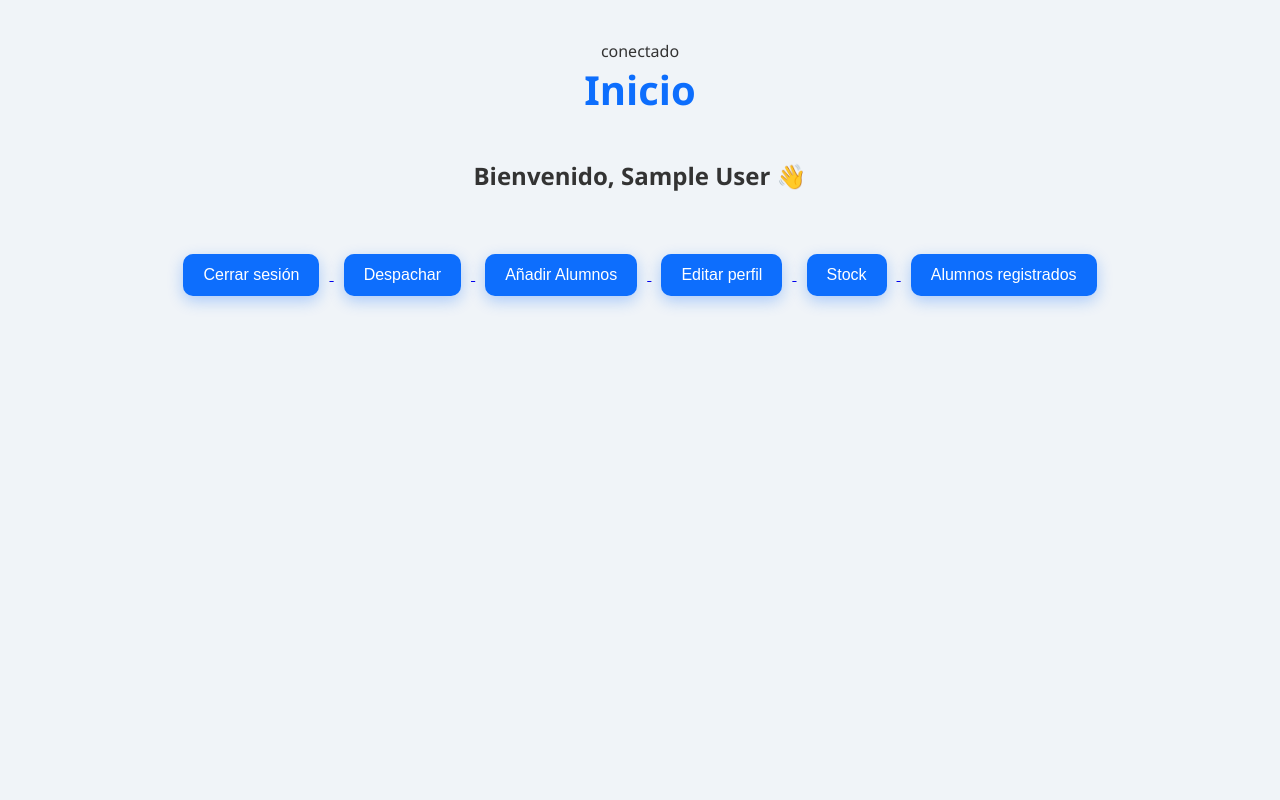
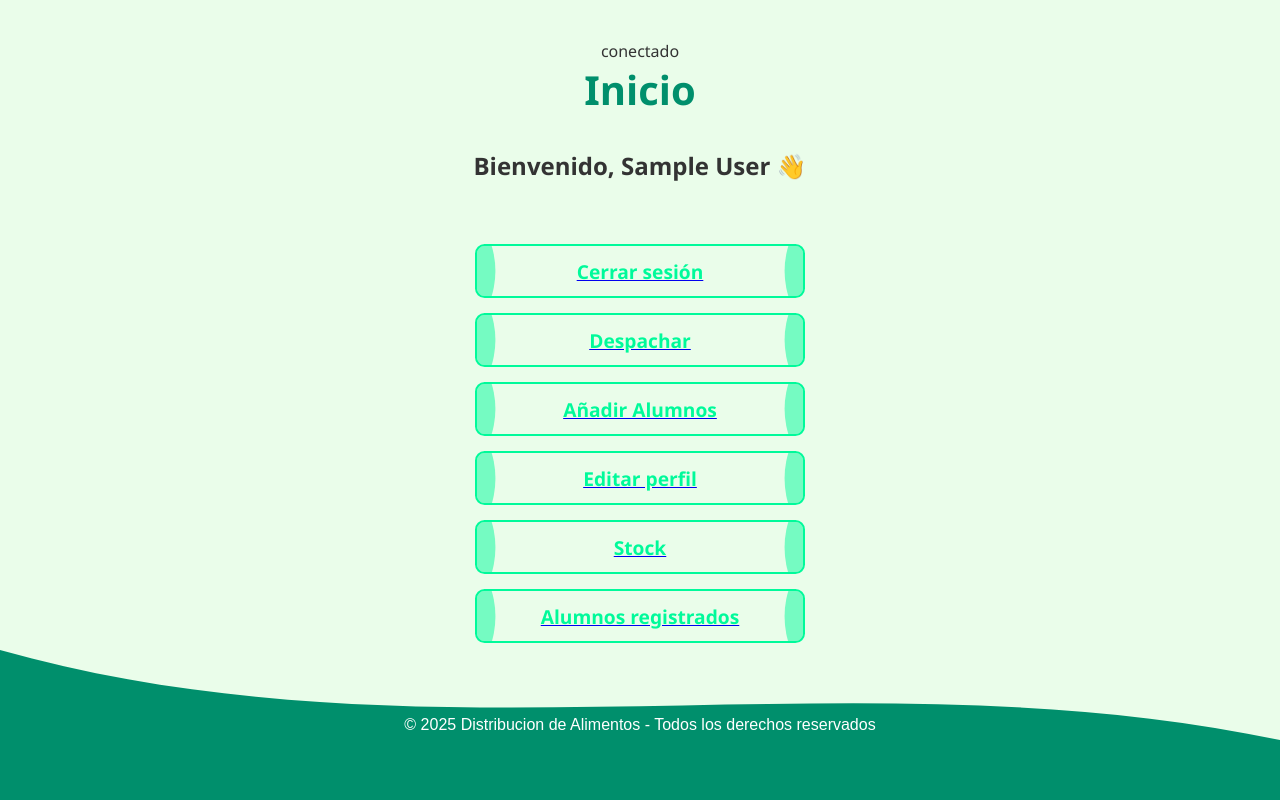
Before and after one commit to VMmagalimonzon/distribuci-n-de-alimentos, a PHP site: page /inicio.php in a window 1280 px wide. Run offline with PHP 8.4, Linux system fonts and the light colour scheme; the visitor is signed in with stand-in values (Sample User, id 1).

Commit message:
realice cambios en archivos php y css y agregue css

```diff
--- a/css/inicio.css
+++ b/css/inicio.css
@@ -4,62 +4,144 @@
   box-sizing: border-box;
 }
 
-ul, li {
-  list-style: none;
-}
-
 body {
   font-family: 'Segoe UI', sans-serif;
-  background-color: #f0f4f8;
+  background-color: #eafdea;
   padding: 40px;
   text-align: center;
   color: #333;
+  display: flex;
+  flex-direction: column;
+  min-height: 100vh;
 }
 
-/* Título */
+/* Títulos */
 h1 {
   font-size: 2.5rem;
-  color: #0d6efd;
-  margin-bottom: 20px;
+  color: #008f6c;
+  margin-bottom: 10px;
   animation: fadeInDown 1s ease-out;
 }
 
 h2 {
+  margin-bottom: 40px;
   color: #333;
-  margin-bottom: 30px;
 }
 
-/* Botones */
-button {
-  padding: 12px 20px;
-  margin: 10px;
-  background-color: #0d6efd;
-  color: white;
-  border: none;
-  border-radius: 10px;
-  font-size: 1rem;
-  cursor: pointer;
-  transition: transform 0.1s ease, box-shadow 0.3s;
-  box-shadow: 0 5px 15px rgba(13, 110, 253, 0.3);
+/* Contenedor para centrar botones */
+.menu {
+  display: flex;
+  flex-direction: column;
+  align-items: center;
+  gap: 15px;
+  margin-bottom: auto;
 }
 
-button:hover {
-  background-color: #0b5ed7;
+/* Botón animado estilo Uiverse */
+.menu a button {
+  all: unset;
+  display: flex;
+  justify-content: center;
+  align-items: center;
+  position: relative;
+  padding: 0.6em 2em;
+  border: mediumspringgreen solid 0.15em;
+  border-radius: 0.5em;
+  color: mediumspringgreen;
+  font-size: 1.2rem;
+  font-weight: 600;
+  cursor: pointer;
+  overflow: hidden;
+  transition: border 300ms, color 300ms;
+  background-color: transparent;
+  width: 250px;
 }
 
-button:active {
-  animation: bounce 0.3s;
+.menu a button p {
+  z-index: 1;
 }
 
-/* Animaciones */
-@keyframes bounce {
-  0%   { transform: scale(1); }
-  40%  { transform: scale(0.9); }
-  60%  { transform: scale(1.1); }
-  100% { transform: scale(1); }
+.menu a button:hover {
+  color: #212121;
+  background-color: #b8f5d0;
 }
 
+.menu a button:active {
+  border-color: teal;
+}
+
+.menu a button::after,
+.menu a button::before {
+  content: "";
+  position: absolute;
+  width: 9em;
+  aspect-ratio: 1;
+  background: mediumspringgreen;
+  opacity: 0.5;
+  border-radius: 50%;
+  transition: transform 500ms, background 300ms;
+}
+
+.menu a button::before {
+  left: 0;
+  transform: translateX(-8em);
+}
+
+.menu a button::after {
+  right: 0;
+  transform: translateX(8em);
+}
+
+.menu a button:hover::before {
+  transform: translateX(-1em);
+}
+
+.menu a button:hover::after {
+  transform: translateX(1em);
+}
+
+.menu a button:active::before,
+.menu a button:active::after {
+  background: teal;
+}
+
+/* Footer */
+.footer {
+  position: fixed;
+  bottom: 0;
+  left: 0;
+  width: 100%;
+  height: 150px;
+  overflow: hidden;
+  z-index: -1; /* para que no tape el contenido */
+}
+
+.footer svg {
+  display: block;
+  width: 100%;
+  height: 100%;
+}
+
+.footer-content {
+  position: absolute;
+  top: 50%; /* centro vertical */
+  left: 50%; /* centro horizontal */
+  transform: translate(-50%, -50%); /* ajusta al centro real */
+  color: white;
+  z-index: 1; /* por encima del SVG */
+  font-family: sans-serif;
+  text-align: center;
+}
+
+
+/* Animaciones */
 @keyframes fadeInDown {
-  from { opacity: 0; transform: translateY(-20px); }
-  to   { opacity: 1; transform: translateY(0); }
+  from {
+    opacity: 0;
+    transform: translateY(-20px);
+  }
+  to {
+    opacity: 1;
+    transform: translateY(0);
+  }
 }
--- a/inicio.php
+++ b/inicio.php
@@ -17,34 +17,30 @@
     <?php if (isset($_SESSION['id_usuario'])): ?>
         <h2>Bienvenido, <?= htmlspecialchars($_SESSION['nombre']) ?> 👋</h2>
         <br>
-        <a href="cerrar_sesion.php">
-            <button>Cerrar sesión</button>
-        </a>
+     <div class="menu">
+      <a href="cerrar_sesion.php"><button><p>Cerrar sesión</p></button></a>
+      <a href="despachar.php"><button><p>Despachar</p></button></a>
+      <a href="añadir.php"><button><p>Añadir Alumnos</p></button></a>
+      <a href="perfil.php"><button><p>Editar perfil</p></button></a>
+      <a href="stock.php"><button><p>Stock</p></button></a>
+      <a href="alumnos.php"><button><p>Alumnos registrados</p></button></a>
+     </div>
 
-    <a href="despachar.php">
-        <button>Despachar</button>
-    </a>
-    <a href="añadir.php">
-        <button>Añadir Alumnos</button>
-    </a>
-    <a href="perfil.php">
-        <button>Editar perfil</button>
-    </a>
-    <a href="stock.php">
-        <button>Stock</button>
-    </a>
-    <a href="alumnos.php">
-        <button>Alumnos registrados</button>
-    </a>
     <?php else: ?>
-        <a href="sesion.php">
-            <button>Iniciar sesión</button>
-        </a>
+        <div class="menu">
+        <a href="sesion.php"><button><p>Iniciar sesión</p></button></a>
         <br><br>
-        <a href="registrase.php">
-            <button>Registrarse</button>
-        </a>
+        <a href="registrase.php"><button><p>Registrarse</p></button></a>
+        </div>
     <?php endif; ?>
+        <footer class="footer">
+         <svg viewBox="0 0 1440 100" preserveAspectRatio="none">
+          <path d="M0,0 C480,80 960,0 1440,60 L1440,100 L0,100 Z" fill="#008f6c" />
+         </svg>
+          <div class="footer-content">
+           <p>&copy; 2025 Distribucion de Alimentos - Todos los derechos reservados</p>
+          </div>
+        </footer>
 
 </body>
 </html>
--- a/stock.php
+++ b/stock.php
@@ -42,6 +42,7 @@
 <head>
     <meta charset="UTF-8" />
     <title>Agregar Stock</title>
+    <link rel="stylesheet" href="css/stock.css">
 </head>
 <body>
     <h2>Formulario para ingresar stock</h2>
```
Also changed, not shown: css/alumnos.css (+8 -8 lines), css/index.css (added, +47 -0 lines), css/perfil.css (+22 -27 lines), index.php (+9 -4 lines).
